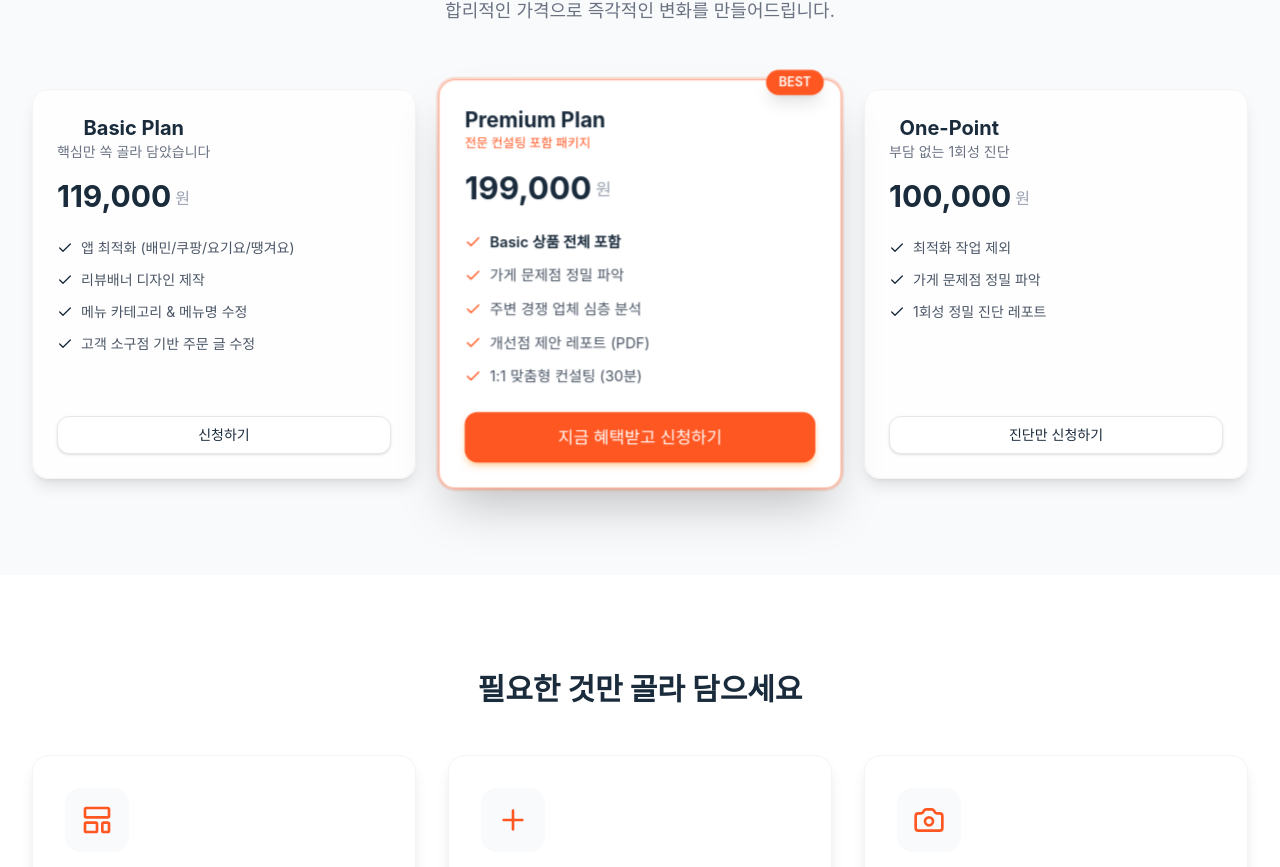
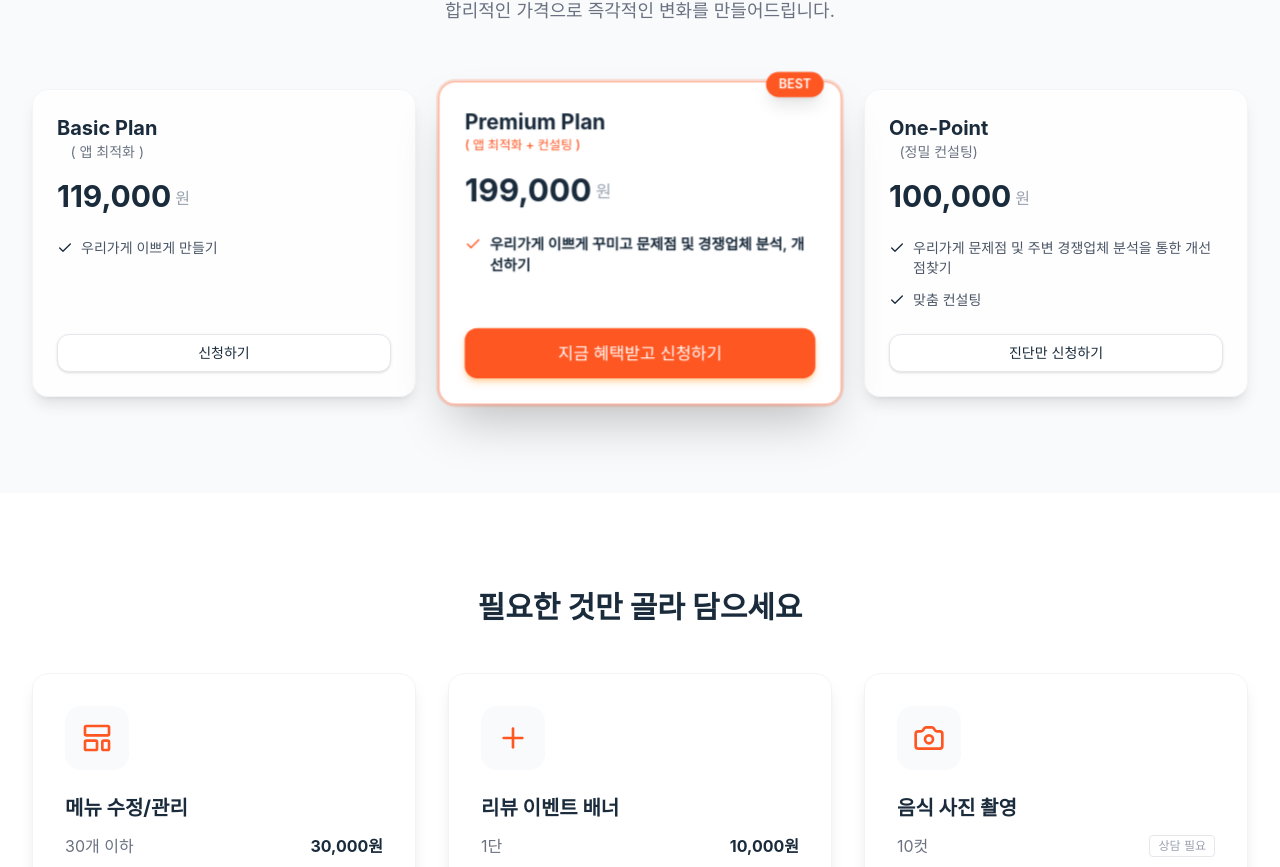
Before and after one commit to asaaaa12313/baemin3, a Next.js app: page / in a window 1280 px wide. Shown: the part 2853-3720 px from the top of the page. Built offline with nearby package versions, Linux system fonts and the light colour scheme; a web font is replaced by a local one.

Commit message:
feat: update pricing descriptions for Basic, Premium, and One-Point plans

```diff
--- a/src/components/sections/Solution.tsx
+++ b/src/components/sections/Solution.tsx
@@ -38,7 +38,7 @@ export function Solution() {
                             <Card className="h-full flex flex-col items-start p-6 hover:border-deep-navy/30 transition-all duration-300">
                                 <div className="mb-4">
                                     <h3 className="text-xl font-bold text-deep-navy">Basic Plan</h3>
-                                    <p className="text-sm text-gray-500">핵심만 쏙 골라 담았습니다</p>
+                                    <p className="text-sm text-gray-500">( 앱 최적화 )</p>
                                 </div>
                                 <div className="mb-6 flex items-end gap-1">
                                     <span className="text-3xl font-bold text-deep-navy">119,000</span>
@@ -46,17 +46,10 @@ export function Solution() {
                                 </div>
 
                                 <ul className="space-y-3 mb-6 flex-1 w-full text-left text-sm">
-                                    {[
-                                        "앱 최적화 (배민/쿠팡/요기요/땡겨요)",
-                                        "리뷰배너 디자인 제작",
-                                        "메뉴 카테고리 & 메뉴명 수정",
-                                        "고객 소구점 기반 주문 글 수정"
-                                    ].map((item, i) => (
-                                        <li key={i} className="flex items-start gap-2 text-gray-600">
-                                            <Check className="h-4 w-4 text-deep-navy shrink-0 mt-0.5" />
-                                            <span>{item}</span>
-                                        </li>
-                                    ))}
+                                    <li className="flex items-start gap-2 text-gray-600">
+                                        <Check className="h-4 w-4 text-deep-navy shrink-0 mt-0.5" />
+                                        <span>우리가게 이쁘게 만들기</span>
+                                    </li>
                                 </ul>
 
                                 <Button
@@ -87,7 +80,7 @@ export function Solution() {
 
                                 <div className="mb-4 text-left">
                                     <h3 className="text-xl font-bold text-deep-navy">Premium Plan</h3>
-                                    <p className="text-xs text-vivid-orange font-medium">전문 컨설팅 포함 패키지</p>
+                                    <p className="text-xs text-vivid-orange font-medium">( 앱 최적화 + 컨설팅 )</p>
                                 </div>
                                 <div className="mb-6 flex items-end gap-1">
                                     <span className="text-3xl font-bold text-deep-navy">199,000</span>
@@ -97,19 +90,8 @@ export function Solution() {
                                 <ul className="space-y-3 mb-6 flex-1 w-full text-left text-sm">
                                     <li className="flex items-start gap-2 font-semibold text-deep-navy">
                                         <Check className="h-4 w-4 text-vivid-orange shrink-0 mt-0.5" />
-                                        <span>Basic 상품 전체 포함</span>
+                                        <span>우리가게 이쁘게 꾸미고 문제점 및 경쟁업체 분석, 개선하기</span>
                                     </li>
-                                    {[
-                                        "가게 문제점 정밀 파악",
-                                        "주변 경쟁 업체 심층 분석",
-                                        "개선점 제안 레포트 (PDF)",
-                                        "1:1 맞춤형 컨설팅 (30분)"
-                                    ].map((item, i) => (
-                                        <li key={i} className="flex items-start gap-2 text-gray-600">
-                                            <Check className="h-4 w-4 text-vivid-orange shrink-0 mt-0.5" />
-                                            <span>{item}</span>
-                                        </li>
-                                    ))}
                                 </ul>
 
                                 <Button
@@ -136,7 +118,7 @@ export function Solution() {
                             <Card className="h-full flex flex-col items-start p-6 hover:border-deep-navy/30 transition-all duration-300">
                                 <div className="mb-4">
                                     <h3 className="text-xl font-bold text-deep-navy">One-Point</h3>
-                                    <p className="text-sm text-gray-500">부담 없는 1회성 진단</p>
+                                    <p className="text-sm text-gray-500">(정밀 컨설팅)</p>
                                 </div>
                                 <div className="mb-6 flex items-end gap-1">
                                     <span className="text-3xl font-bold text-deep-navy">100,000</span>
@@ -146,15 +128,11 @@ export function Solution() {
                                 <ul className="space-y-3 mb-6 flex-1 w-full text-left text-sm">
                                     <li className="flex items-start gap-2 text-gray-600">
                                         <Check className="h-4 w-4 text-deep-navy shrink-0 mt-0.5" />
-                                        <span>최적화 작업 제외</span>
+                                        <span>우리가게 문제점 및 주변 경쟁업체 분석을 통한 개선점찾기</span>
                                     </li>
                                     <li className="flex items-start gap-2 text-gray-600">
                                         <Check className="h-4 w-4 text-deep-navy shrink-0 mt-0.5" />
-                                        <span>가게 문제점 정밀 파악</span>
-                                    </li>
-                                    <li className="flex items-start gap-2 text-gray-600">
-                                        <Check className="h-4 w-4 text-deep-navy shrink-0 mt-0.5" />
-                                        <span>1회성 정밀 진단 레포트</span>
+                                        <span>맞춤 컨설팅</span>
                                     </li>
                                 </ul>
 
```
